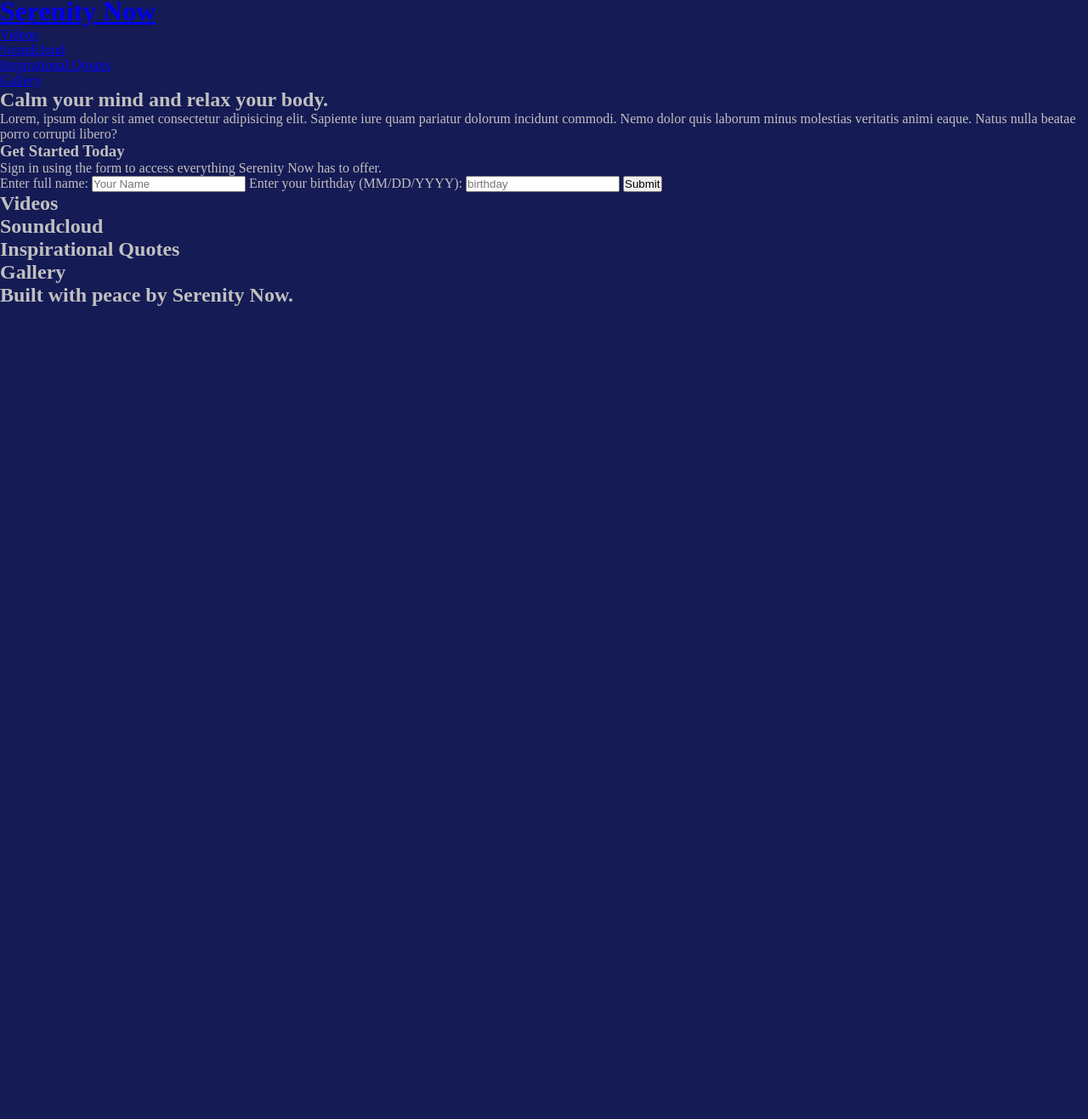
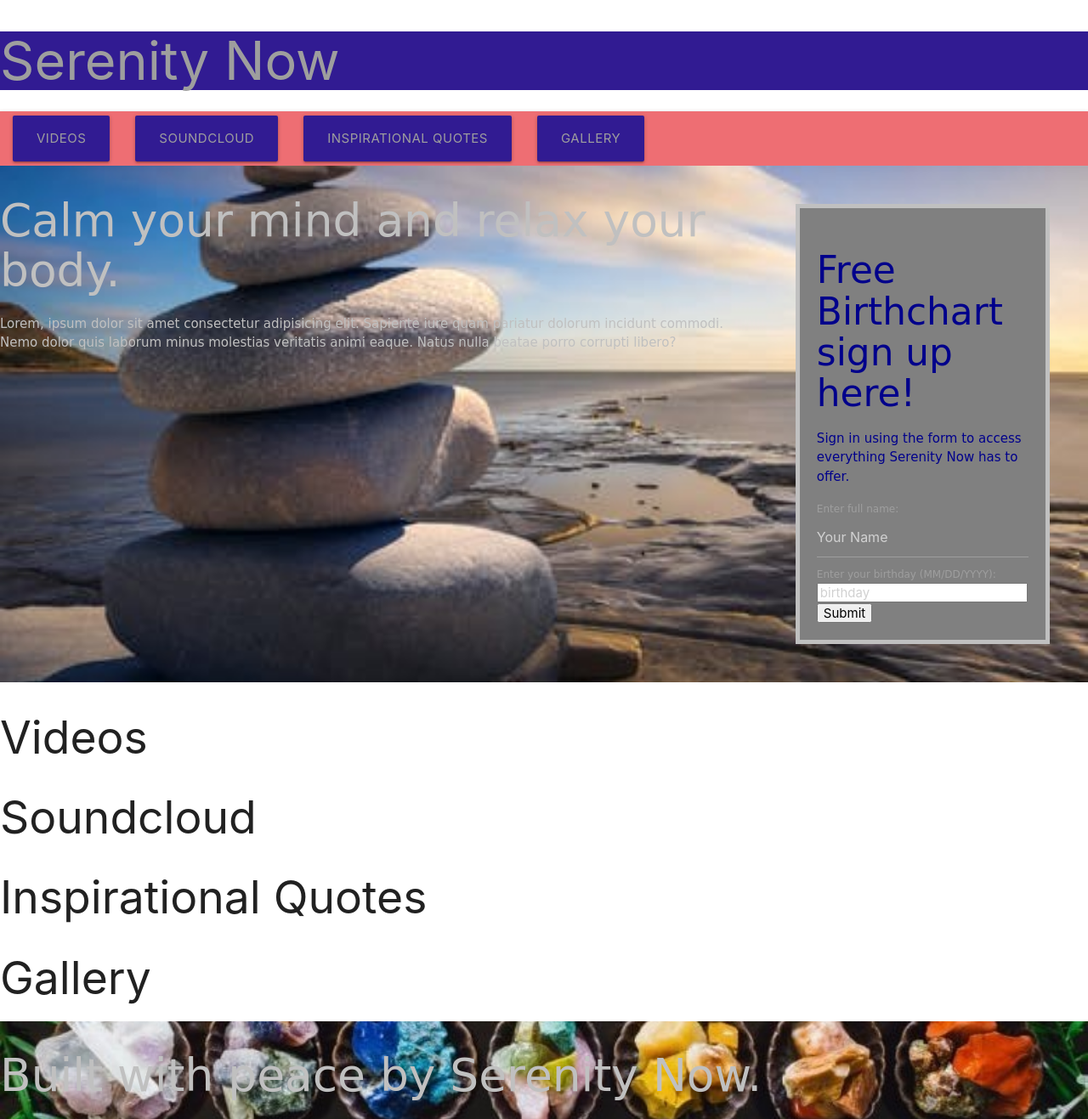
Before and after one commit to Andrea-Rowland/serenity-now, a plain HTML site: page index.html in a window 1280 px wide. Shown: the part 5-1322 px from the top of the page at 85% size. Before the commit the page ends 800 px from the top, so only its background shows below. Drawn offline with nearby package versions, Linux system fonts and the light colour scheme.

Commit message:
Added additional CSS

```diff
--- a/assets/script.js
+++ b/assets/script.js
@@ -0,0 +1,14 @@
+<script type="text/javascript">
+
+const api_url ="https://zenquotes.io/api/quotes/";
+
+async function getapi(url)
+{
+  const response = await fetch(url);
+  var data = await response.json();
+  console.log(data);
+}
+
+getapi(api_url);
+
+</script>
--- a/assets/style.css
+++ b/assets/style.css
@@ -1,10 +1,34 @@
-* {
-    box-sizing: border-box;
-    padding: 0;
-    margin: 0;
-}
 
-body {
-    background-color: #151b54;
-    color:  silver;
-}
+
+  /* Hero Style Start */
+  .hero {
+    background-image: url('./images/pexels-photo-289586.jpeg');
+    background-size: cover;
+    background-position: center;
+    display: flex;
+    color: silver;
+    font-family: cursive, 'Times New Roman', Times, serif, sans-serif;
+
+
+  }
+
+  .hero-form {
+    border: 5px solid silver;
+    background-color: gray;
+    padding: 20px;
+    width: 40%;
+    margin: 3.5%;
+    color: darkblue;
+    font-family: cursive, 'Times New Roman', Times, serif, sans-serif;
+
+
+  }
+
+  .footer {
+    background-image: url('./images/Chakra2.jpeg');
+    background-size: cover;
+    background-position: center;
+    display: flex;
+    color: silver;
+    font-family: cursive, Arial, sans-serif;
+  }
--- a/index.html
+++ b/index.html
@@ -5,8 +5,11 @@
     <meta charset="UTF-8">
     <meta http-equiv="X-UA-Compatible" content="IE=edge">
     <meta name="viewport" content="width=device-width, initial-scale=1.0">
+
     <title>Serenity Now</title>
-    <link rel="stylesheet" href="./assets/style.css">
+     <link rel="stylesheet" href="https://cdnjs.cloudflare.com/ajax/libs/materialize/1.0.0/css/materialize.min.css">
+
+     <link rel="stylesheet" href="assets/style.css">
     <!-- FontAwesome CDN link for icons -->
     <script src="https://kit.fontawesome.com/981fdddf67.js" crossorigin="anonymous"></script>
 </head>
@@ -14,25 +17,29 @@
     <!-- NAVIGATION -->
     <header>
         <h1>
-            <a href="/">Serenity Now</a>
+            <div class="deep-purple darken-4 grey-text">Serenity Now</div>
+
         </h1>
         <!--Testing branch-->
+
         <nav>
+
             <!-- UNORDERED LIST ELEMENT -->
             <ul>
                 <!-- LIST ELEMENT -->
                 <li>
                     <!-- ANCHOR ELEMENT -->
-                    <a href="#videos">Videos</a>
+
+                    <a href="#videos"button class="btn btn-large deep-purple darken-4 grey-text">Videos</button> </a>
                 </li>
                 <li>
-                    <a href="#soundcloud">Soundcloud</a>
+                     <a href="#soundcloud"button class="btn btn-large deep-purple darken-4 grey-text">Soundcloud</button> </a>
                 </li>
                 <li>
-                    <a href="#inspirational-qoutes">Inspirational Qoutes</a>
+                    <a href="inspirational-quotes"button class="btn btn-large deep-purple darken-4 grey-text">Inspirational Quotes</button> </a>
                 </li>
                 <li>
-                    <a href="#gallery">Gallery</a>
+                    <a href="#gallery"button class="btn btn-large deep-purple darken-4 grey-text">Gallery</button> </a>
                 </li>
             </ul>
         </nav>
@@ -46,7 +53,7 @@
             <p>Lorem, ipsum dolor sit amet consectetur adipisicing elit. Sapiente iure quam pariatur dolorum incidunt commodi. Nemo dolor quis laborum minus molestias veritatis animi eaque. Natus nulla beatae porro corrupti libero?</p>
         </div>
         <div class="hero-form">
-            <h3>Get Started Today</h3>
+            <h3>Free Birthchart sign up here!</h3>
             <p>Sign in using the form to access everything Serenity Now has to offer.</p>
         <!-- ADD FORM ELEMENT -->
         <form>
@@ -80,7 +87,7 @@
         </div>
     </section>
 
-    <!-- "inspiration-qoutes" section -->
+    <!-- "inspiration-quotes" section -->
      <section id="inspirational-quotes">
         <div class="flex-row">
             <h2 class="section-title primary-border">
@@ -99,6 +106,8 @@
     </section>
 
     <!-- FOOTER -->
+    <section class="footer">
+
     <footer>
         <h2>Built with peace by Serenity Now.</h2>
     </footer>
```
Also changed, not shown: assets/images/Chakra2.jpeg (added), assets/images/pexels-photo-289586.jpeg (added).
